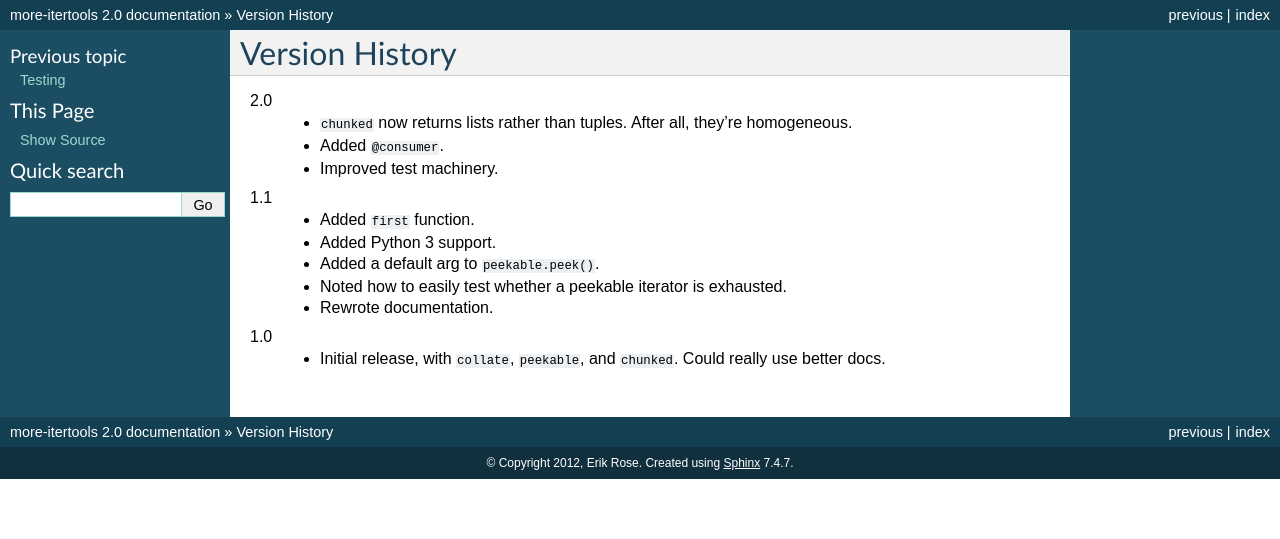
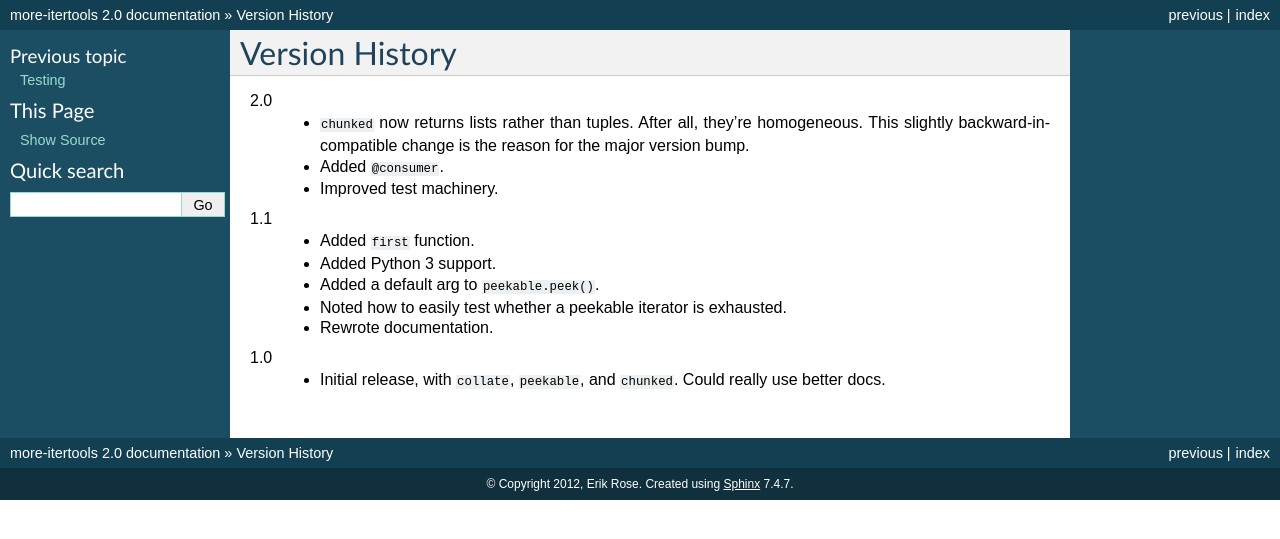
Before and after one commit to more-itertools/more-itertools, a Sphinx documentation site: the page built from docs/versions.rst, in a window 1280 px wide. Shown: the top 539 px of the page. Built offline with Sphinx 7.4.7, drawn with Linux system fonts in a browser that asks for light colours.

Commit message:
Blame the `chunked()` change for the major version bump.

```diff
--- a/docs/versions.rst
+++ b/docs/versions.rst
@@ -4,7 +4,8 @@ Version History
 
 2.0
     * ``chunked`` now returns lists rather than tuples. After all, they're
-      homogeneous.
+      homogeneous. This slightly backward-incompatible change is the reason for
+      the major version bump.
     * Added ``@consumer``.
     * Improved test machinery.
 
```
